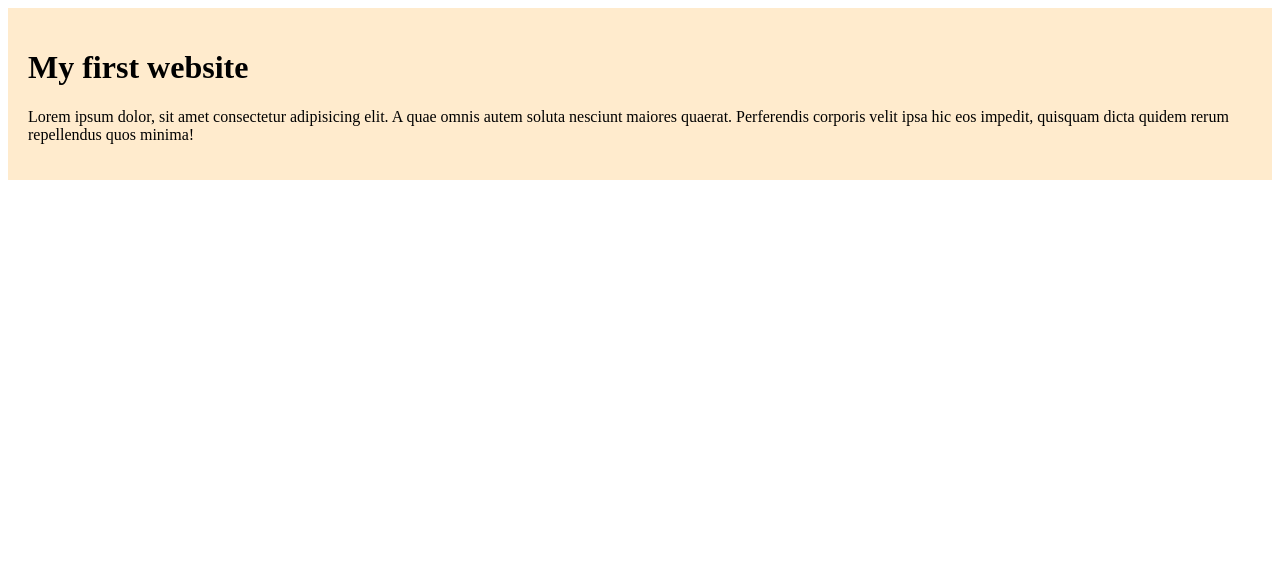
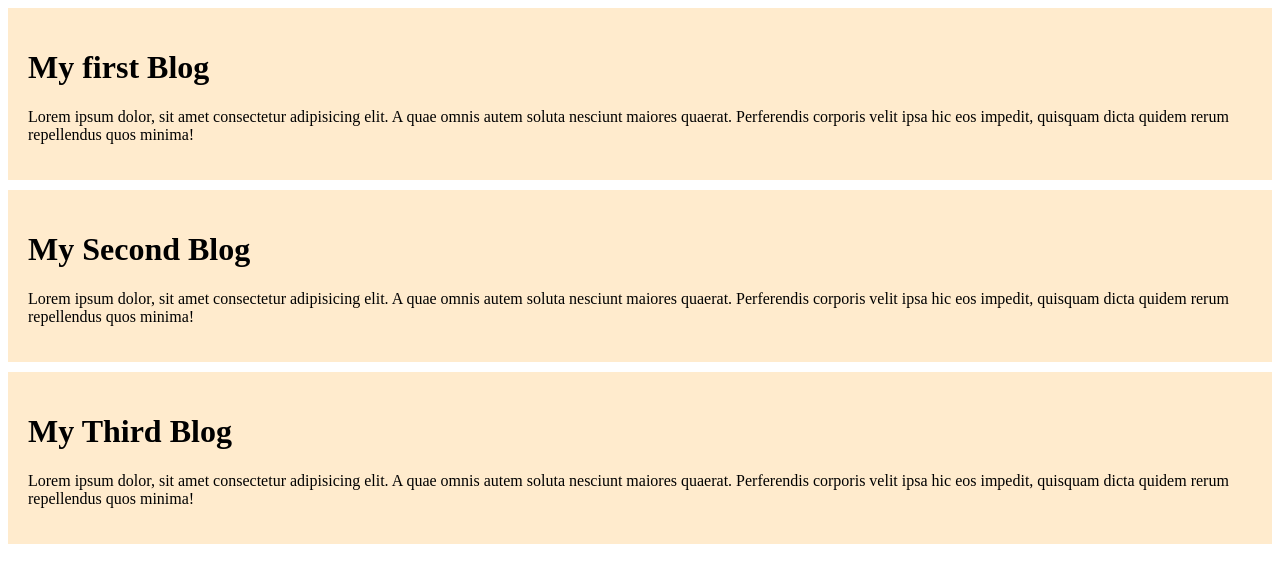
Before and after one commit to ishanisib/my-first-github-repo, a plain HTML site: page index.html in a window 1280 px wide. Drawn offline with Linux system fonts and the light colour scheme.

Commit message:
2nd time added

```diff
--- a/index.html
+++ b/index.html
@@ -8,7 +8,15 @@
 </head>
 <body>
     <div>
-        <h1>My first website</h1>
+        <h1>My first Blog</h1>
+        <p>Lorem ipsum dolor, sit amet consectetur adipisicing elit. A quae omnis autem soluta nesciunt maiores quaerat. Perferendis corporis velit ipsa hic eos impedit, quisquam dicta quidem rerum repellendus quos minima!</p>
+    </div>
+    <div>
+        <h1>My Second Blog</h1>
+        <p>Lorem ipsum dolor, sit amet consectetur adipisicing elit. A quae omnis autem soluta nesciunt maiores quaerat. Perferendis corporis velit ipsa hic eos impedit, quisquam dicta quidem rerum repellendus quos minima!</p>
+    </div>
+    <div>
+        <h1>My Third Blog</h1>
         <p>Lorem ipsum dolor, sit amet consectetur adipisicing elit. A quae omnis autem soluta nesciunt maiores quaerat. Perferendis corporis velit ipsa hic eos impedit, quisquam dicta quidem rerum repellendus quos minima!</p>
     </div>
 </body>
--- a/styles/blog.css
+++ b/styles/blog.css
@@ -1,5 +1,5 @@
  div{
     background-color: blanchedalmond;
-    /* margin: 5px ; */
+    margin-bottom: 10px;
     padding: 20px;
  }
```
